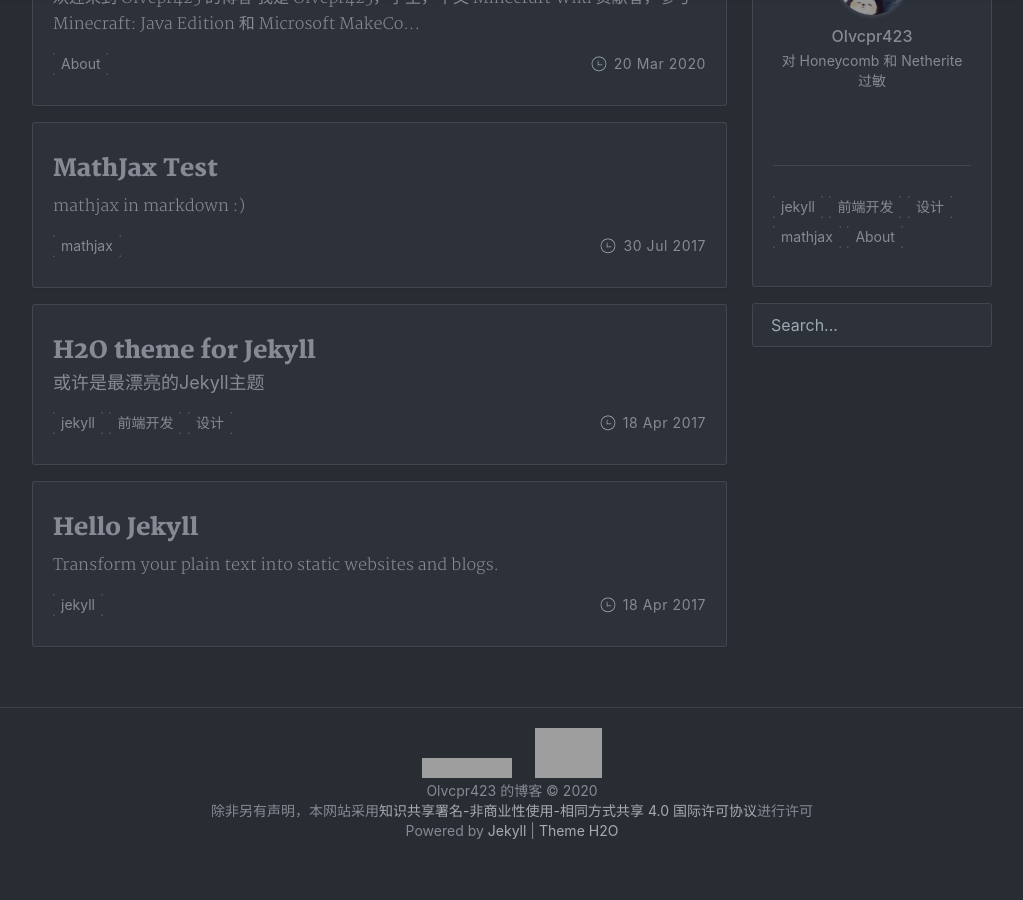
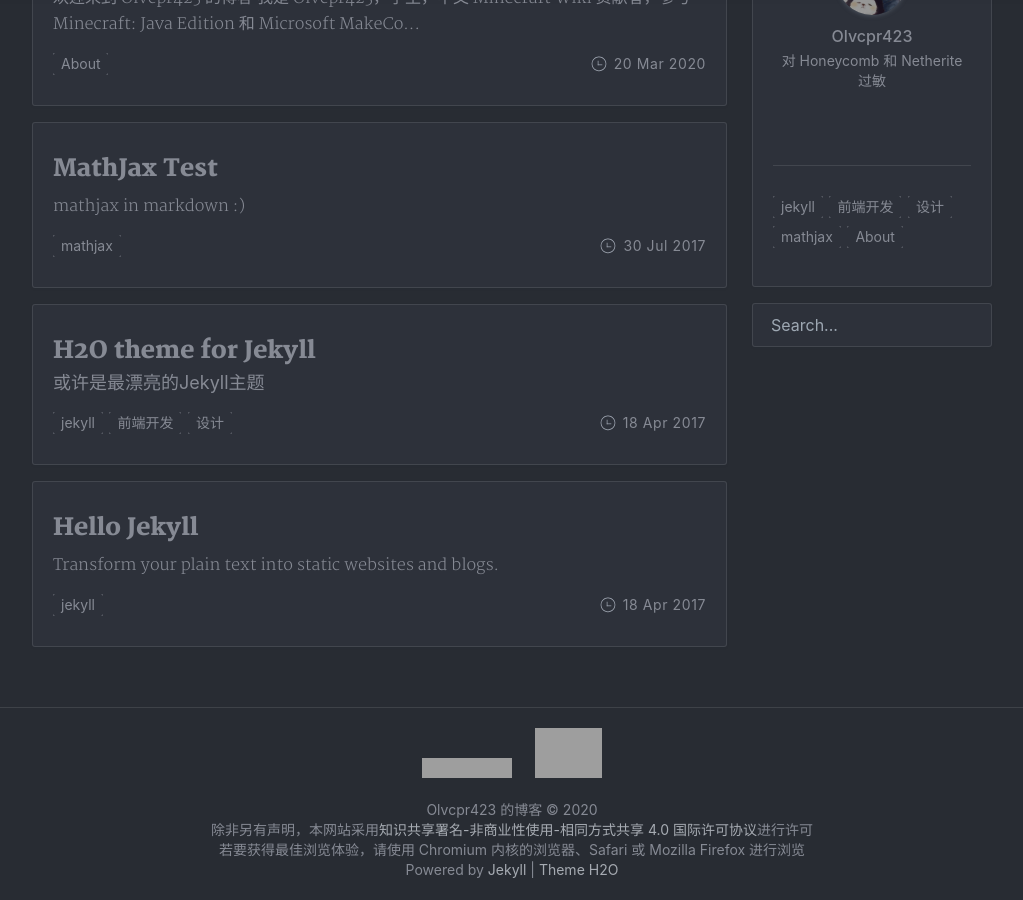
Before and after one commit to Olvcpr423/Olvcpr423.github.io, a Jekyll site: the page built from index.html, in a window 1280 px wide and 900 px high, scrolled down 586 px. Shown: the whole window, without its empty margins (128-1151 px from the left). Built offline with Jekyll 4.4.1, drawn with Linux system fonts in a browser that asks for light colours; nearby versions of some CDN libraries; the list of posts is cut into pages by our own code; a style sheet for code colours, icons or effects is not loaded; before the commit the page ends 1447 px from its top, so only the background shows below that; grey boxes are pictures that could not be loaded.

Commit message:
Update footer.html

```diff
--- a/_includes/footer.html
+++ b/_includes/footer.html
@@ -3,6 +3,7 @@
   <a rel="license" href="http://creativecommons.org/licenses/by-nc-sa/4.0/"><img alt="知识共享许可协议" style="border-width:0" src="https://i.creativecommons.org/l/by-nc-sa/4.0/88x31.png" />&nbsp;&nbsp;&nbsp;&nbsp;
   <a href="https://myssl.com/seal/detail?domain=olvcpr423.github.io"><img src="https://static.myssl.com/res/images/myssl-id1.png" alt="" style="max-height:50px;display:inline;margin:0 auto"></a>
 
+ <br>
  <br>
 
  <section>{{ site.title }} ©
@@ -14,5 +15,6 @@
   {{ current }}
   </section>
   <section>除非另有声明，本网站采用<a rel="license" href="http://creativecommons.org/licenses/by-nc-sa/4.0/">知识共享署名-非商业性使用-相同方式共享 4.0 国际许可协议</a>进行许可</section>
+  <section>若要获得最佳浏览体验，请使用 Chromium 内核的浏览器、Safari 或 Mozilla Firefox 进行浏览</section>
   <section>Powered by <a href="//jekyllrb.com">Jekyll</a> | <a href="https://github.com/kaeyleo/jekyll-theme-H2O">Theme H2O</a></section>
 </footer>
```
